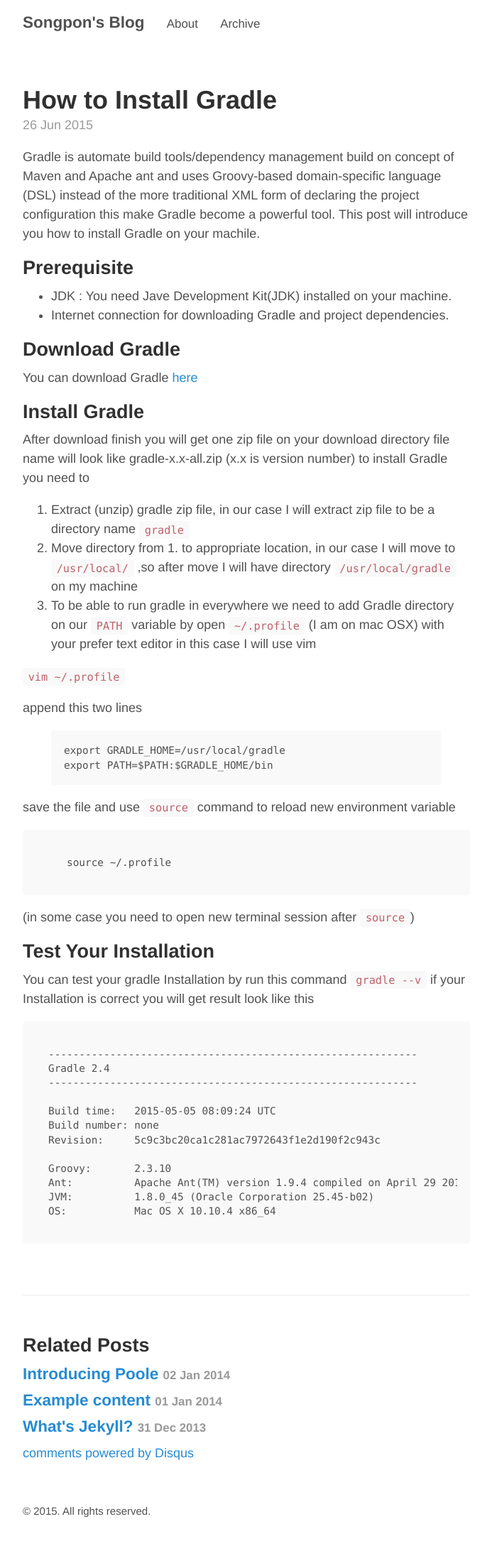
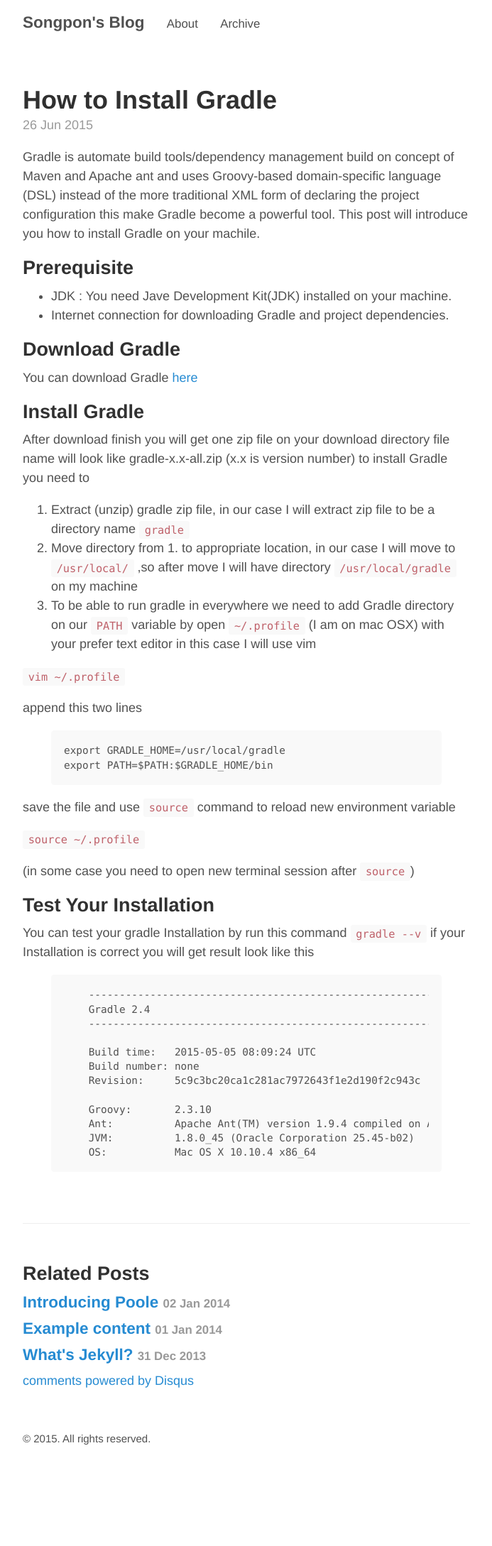
Before and after one commit to tsongpon/songpon.github.io, a Jekyll site: the page built from _posts/2015-06-26-how-to-install-gradle.md, in a window 1280 px wide. Shown: the whole page at 71% size, without its empty margins (293-986 px from the left). Built offline with Jekyll 4.4.1, drawn with Linux system fonts in a browser that asks for light colours; comment, search, counter and statistics services are not loaded; after the commit the page ends 2076 px from its top, so only the background shows below that.

Commit message:
Fix layout

```diff
--- a/_posts/2015-06-26-how-to-install-gradle.md
+++ b/_posts/2015-06-26-how-to-install-gradle.md
@@ -31,13 +31,14 @@ export PATH=$PATH:$GRADLE_HOME/bin
 
 save the file and use `source` command to reload new environment variable
 
-       source ~/.profile
+`source ~/.profile`
 
 (in some case you need to open new terminal session after `source`)
 
 ## Test Your Installation
 You can test your gradle Installation by run this command `gradle --v` if your Installation is correct you will get result look like this
 
+{% highlight text %}
     ------------------------------------------------------------
     Gradle 2.4
     ------------------------------------------------------------
@@ -50,3 +51,4 @@ You can test your gradle Installation by run this command `gradle --v` if your I
     Ant:          Apache Ant(TM) version 1.9.4 compiled on April 29 2014
     JVM:          1.8.0_45 (Oracle Corporation 25.45-b02)
     OS:           Mac OS X 10.10.4 x86_64
+{% endhighlight %}
```
